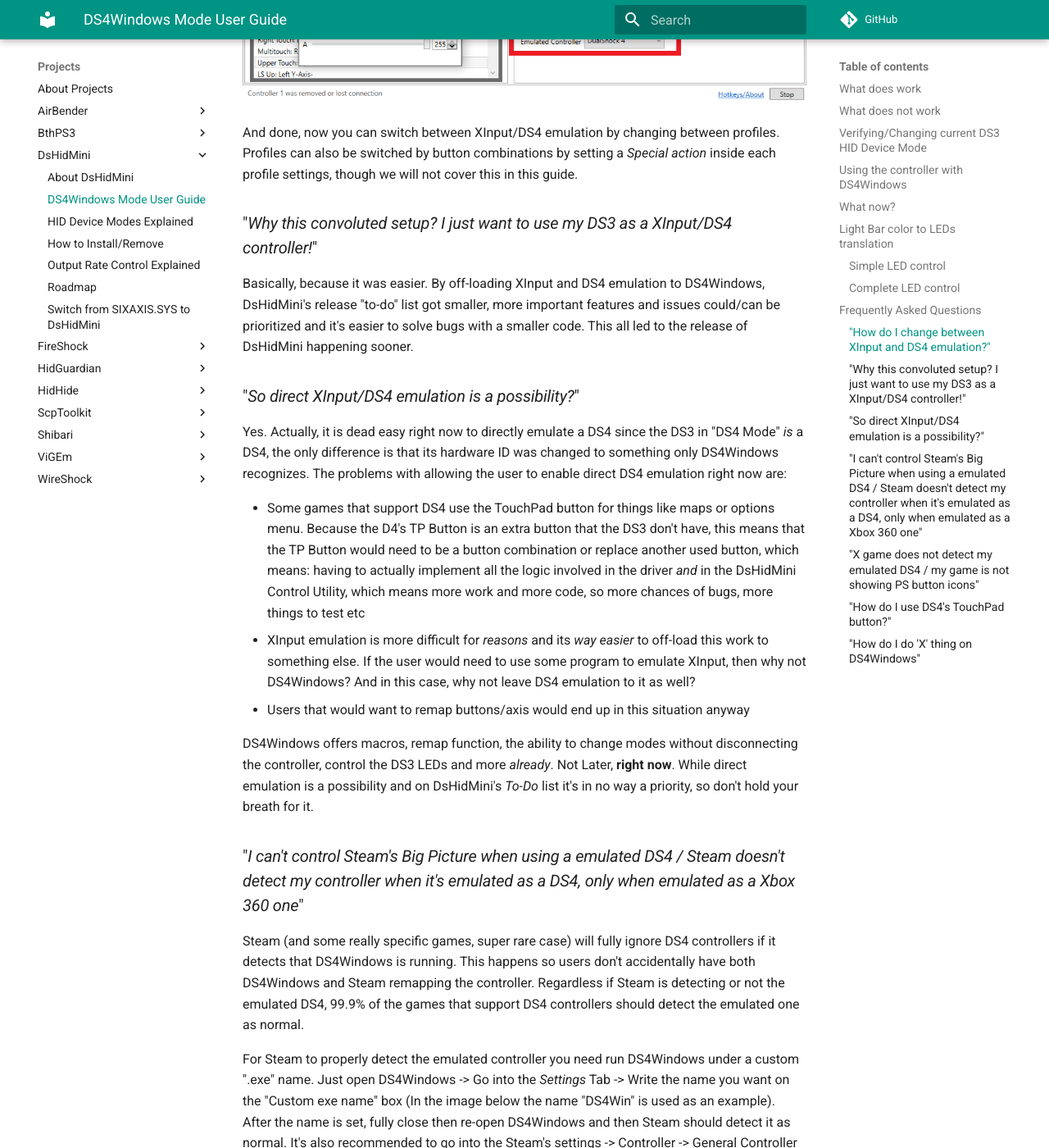
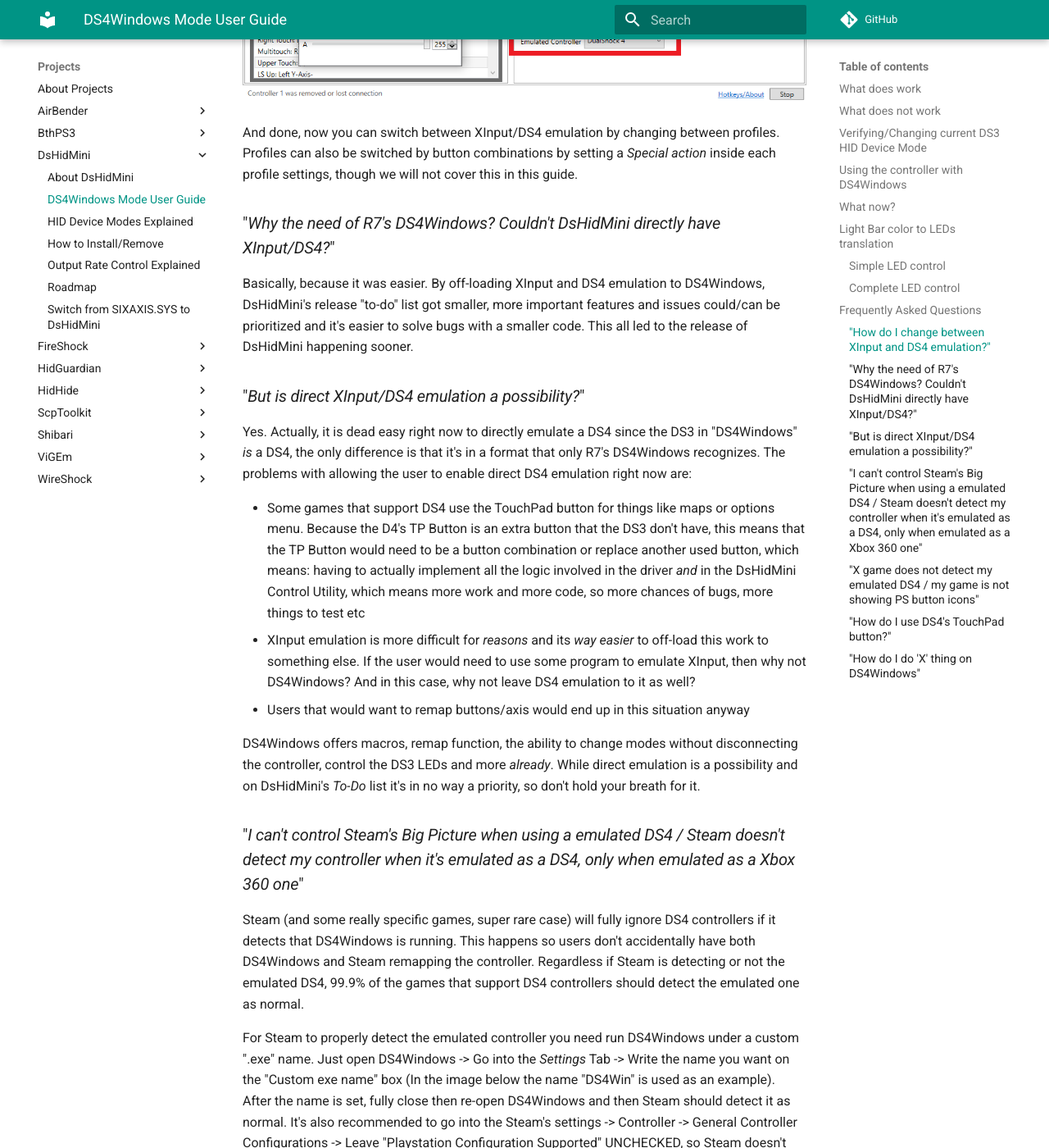
Before and after one commit to nefarius/ViGEm.github.io, an MkDocs documentation site: the page built from docs/projects/DsHidMini/DS4-Mode-User-Guide.md, in a window 1280 px wide and 1400 px high, scrolled down 6525 px. Shown: the whole window at 82% size. Built offline with MkDocs 1.6.1 and Material for MkDocs 9.7.7, drawn with Linux system fonts in a browser that asks for light colours; comment, search, counter and statistics services are not loaded.

Commit message:
[DS4W User Guide] tweaked some info

```diff
--- a/docs/projects/DsHidMini/DS4-Mode-User-Guide.md
+++ b/docs/projects/DsHidMini/DS4-Mode-User-Guide.md
@@ -134,20 +134,19 @@
 
 And done, now you can switch between XInput/DS4 emulation by changing between profiles. Profiles can also be switched by button combinations by setting a _Special action_ inside each profile settings, though we will not cover this in this guide.
 
-### "_Why this convoluted setup? I just want to use my DS3 as a XInput/DS4 controller!_"
+### "_Why the need of R7's DS4Windows? Couldn't DsHidMini directly have XInput/DS4?_"
 
 Basically, because it was easier. By off-loading XInput and DS4 emulation to DS4Windows, DsHidMini's release "to-do" list got smaller, more important features and issues could/can be prioritized and it's easier to solve bugs with a smaller code. This all led to the release of DsHidMini happening sooner.
 
+### "_But is direct XInput/DS4 emulation a possibility?_"
 
-### "_So direct XInput/DS4 emulation is a possibility?_"
-
-Yes. Actually, it is dead easy right now to directly emulate a DS4 since the DS3 in "DS4 Mode" _is_ a DS4, the only difference is that its hardware ID was changed to something only DS4Windows recognizes. The problems with allowing the user to enable direct DS4 emulation right now are:
+Yes. Actually, it is dead easy right now to directly emulate a DS4 since the DS3 in "DS4Windows" _is_ a DS4, the only difference is that it's in a format that only R7's DS4Windows recognizes. The problems with allowing the user to enable direct DS4 emulation right now are:
 
 - Some games that support DS4 use the TouchPad button for things like maps or options menu. Because the D4's TP Button is an extra button that the DS3 don't have, this means that the TP Button would need to be a button combination or replace another used button, which means: having to actually implement all the logic involved in the driver _and_ in the DsHidMini Control Utility, which means more work and more code, so more chances of bugs, more things to test etc
 - XInput emulation is more difficult for _reasons_ and its _way easier_ to off-load this work to something else. If the user would need to use some program to emulate XInput, then why not DS4Windows? And in this case, why not leave DS4 emulation to it as well?
 - Users that would want to remap buttons/axis would end up in this situation anyway
 
-DS4Windows offers macros, remap function, the ability to change modes without disconnecting the controller, control the DS3 LEDs and more _already_. Not Later, __right now__. While direct emulation is a possibility and on DsHidMini's _To-Do_ list it's in no way a priority, so don't hold your breath for it.
+DS4Windows offers macros, remap function, the ability to change modes without disconnecting the controller, control the DS3 LEDs and more _already_. While direct emulation is a possibility and on DsHidMini's _To-Do_ list it's in no way a priority, so don't hold your breath for it.
 
 ### "_I can't control Steam's Big Picture when using a emulated DS4 / Steam doesn't detect my controller when it's emulated as a DS4, only when emulated as a Xbox 360 one_"
 
```
